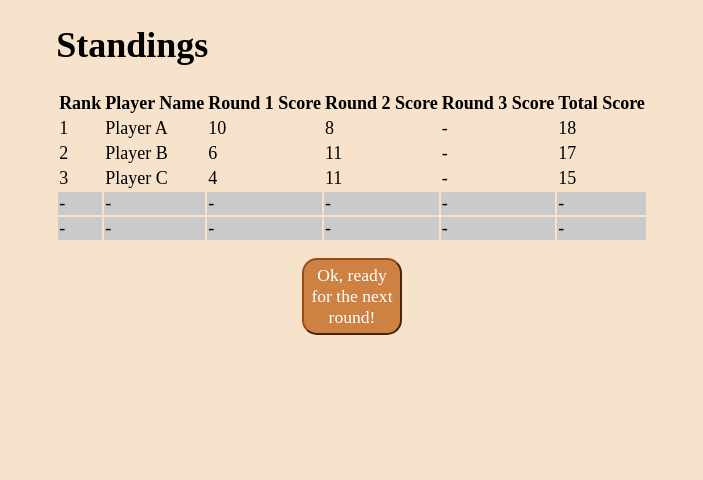
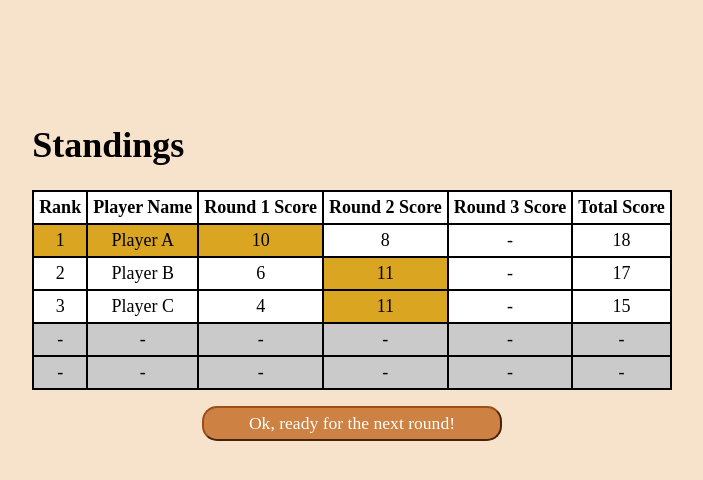
Before and after one commit to jasonevangelista/STDISCM-MCO2, a website: page public/Standings.html in a window 1280 px wide. Shown: the whole page, without its empty margins (288-991 px from the left). Drawn offline with Linux system fonts and the light colour scheme; files that its build step writes are made by us from their sources; a web font is replaced by a local one.

Commit message:
added css for standings page

```diff
--- a/public/css/sushiCSS.css
+++ b/public/css/sushiCSS.css
@@ -5,6 +5,9 @@ body{
     --color-error: #cc4a33;
     --color-success: #4bb544;
     --color-noplayer: #cacaca;
+    --color-leader: #DAA520;
+    --color-roundleader: #DAA520;
+    --color-nonleader: white;
     --border-radius: 4px;
 
     margin: 0;
@@ -82,14 +85,13 @@ body{
 
 .player_Container{
     align-content: center;
+}
 
-}
 .player{
     margin-top: 2rem;
     width: auto;
     background: var(--color-secondary);
 }
-
 
 .Player_Name{
     width: 300px;
@@ -115,3 +117,25 @@ body{
     text-align: center;
     padding: .50rem;
 }
+
+.standings_Container{
+    margin-top: 100px;
+    align-content: center;
+}
+
+table, th, td{
+    border: 2px solid black;
+    border-collapse: collapse;
+    background-color: white;
+    text-align: center;
+    font-family: 'BabyDoll';
+    border-radius: 10px;
+}
+
+th, td{
+    padding: 5px;
+}
+
+#continue_button{
+    width: 300px;
+}
```
